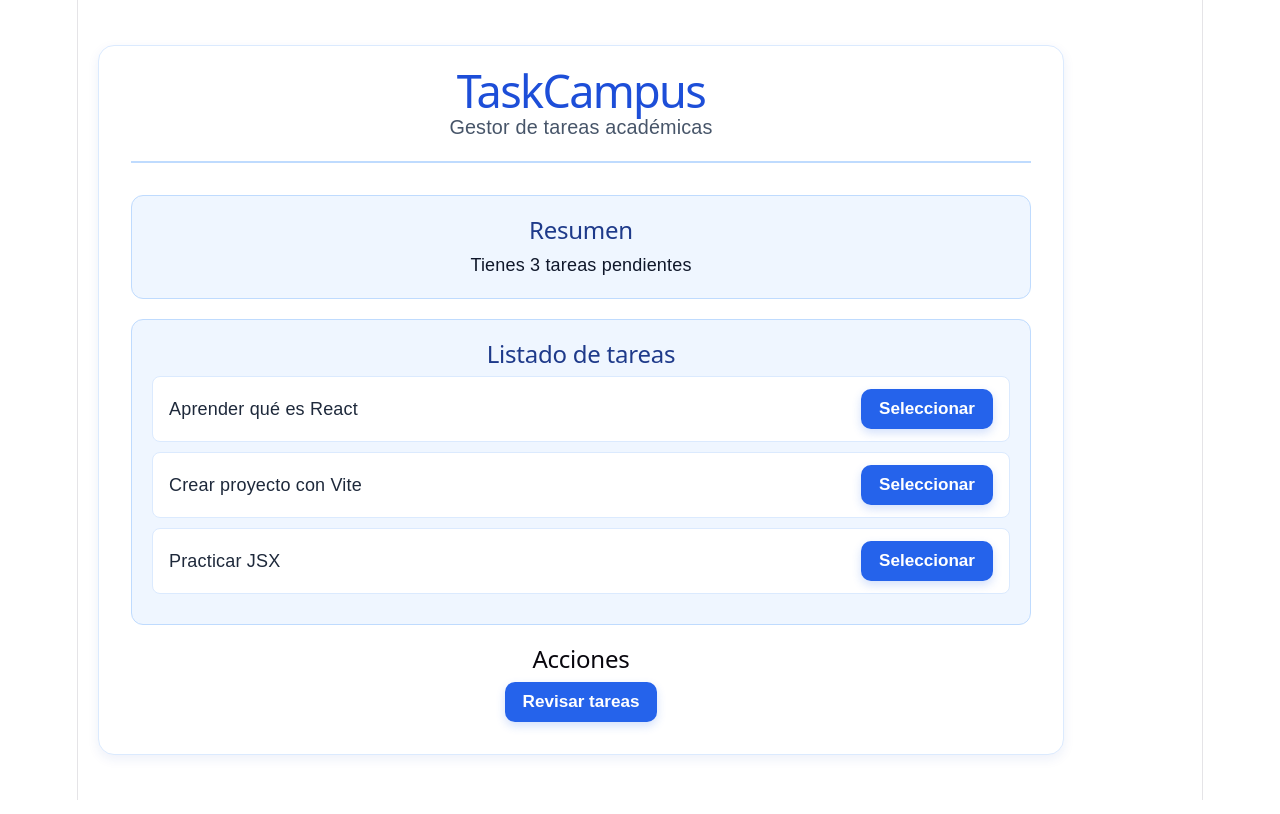
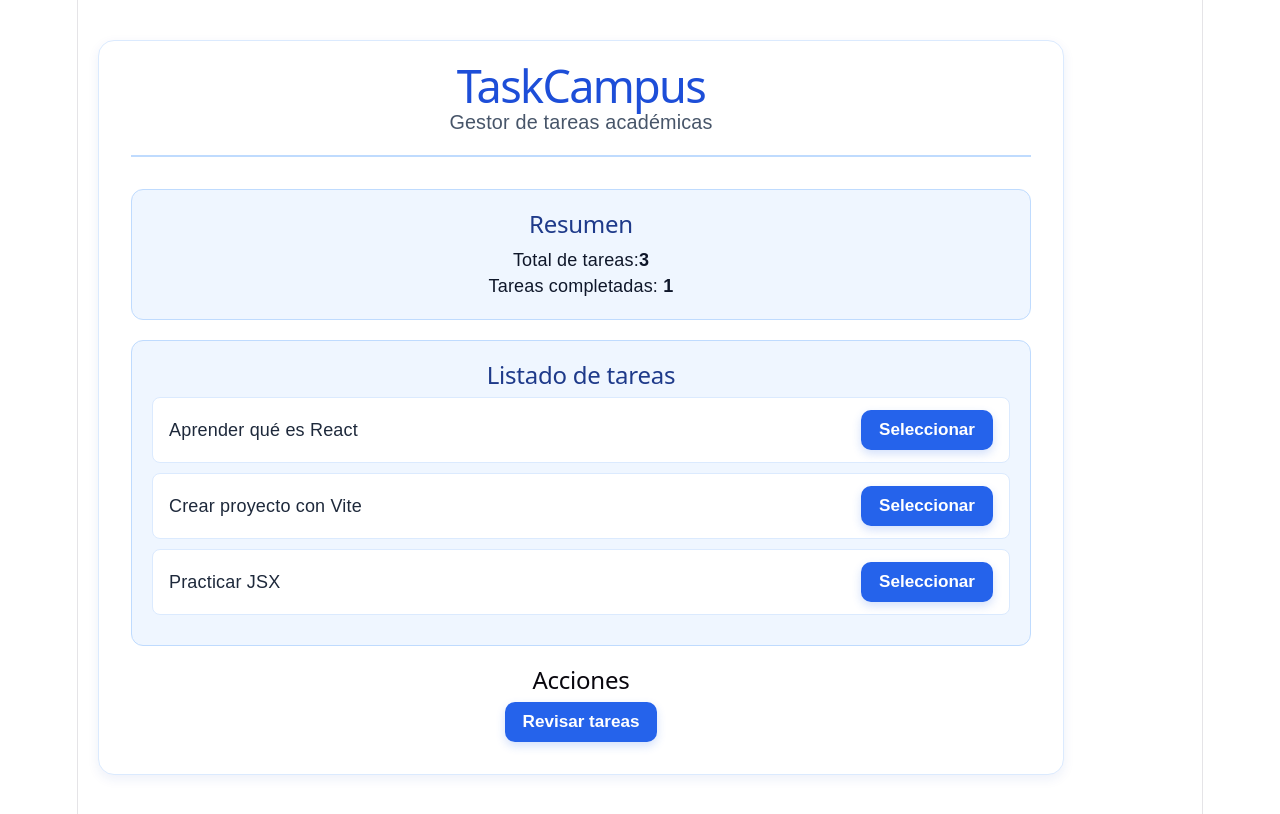
Before and after one commit to KABarbalking/LabReact_TaskCampus, a React (Vite) app: page / in a window 1280 px wide. Built offline with nearby package versions, Linux system fonts and the light colour scheme.

Commit message:
actualizacion de TaskSummary.jsx para incluir las tareas completadas

```diff
--- a/src/components/TaskSummary.jsx
+++ b/src/components/TaskSummary.jsx
@@ -1,10 +1,9 @@
-function TaskSummary({ total }) {
+export default function TaskSummary({ total, completadas }) {
   return (
     <section className="card">
       <h2 className="section-title">Resumen</h2>
-      <p>Tienes {total} tareas pendientes</p>
+      <p>Total de tareas:<strong>{total}</strong></p>
+      <p>Tareas completadas: <strong>{completadas}</strong></p>
     </section>
   )
 }
-
-export default TaskSummary
```
